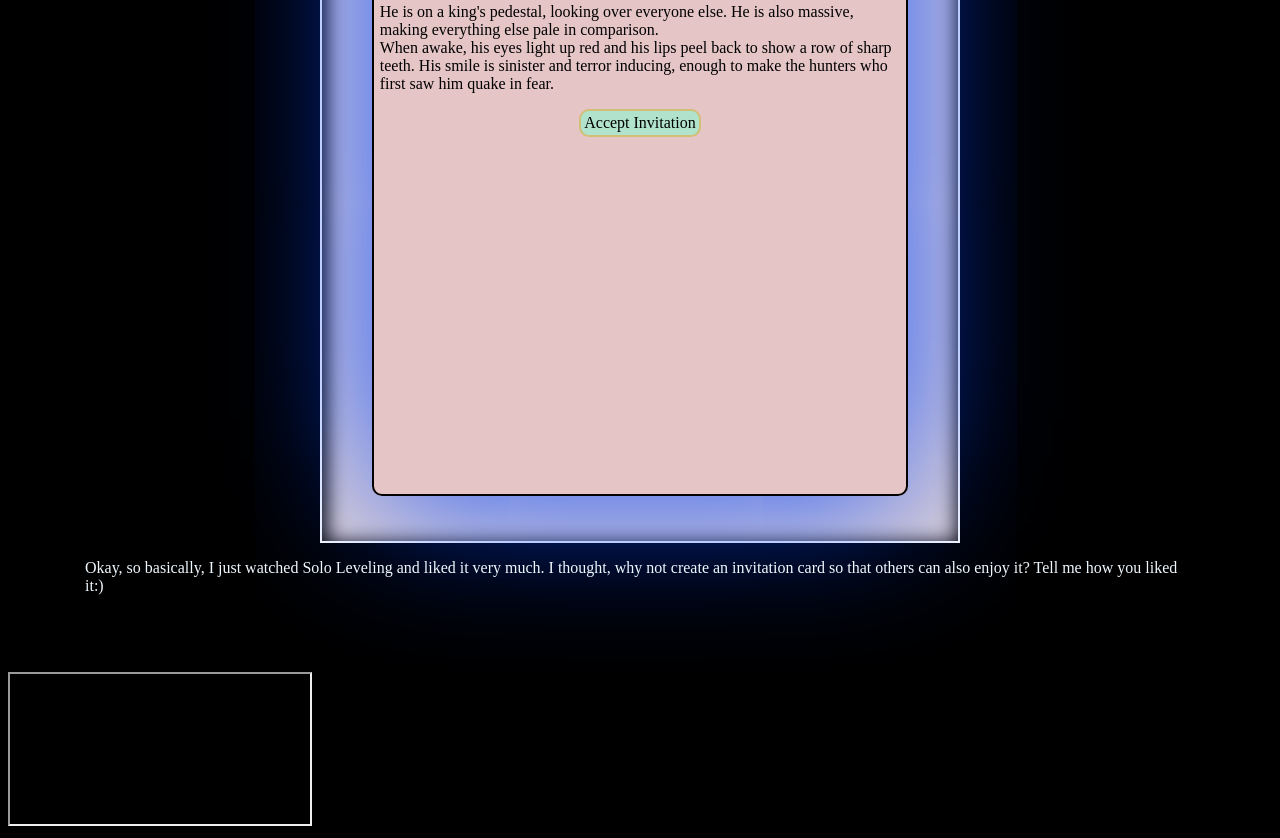
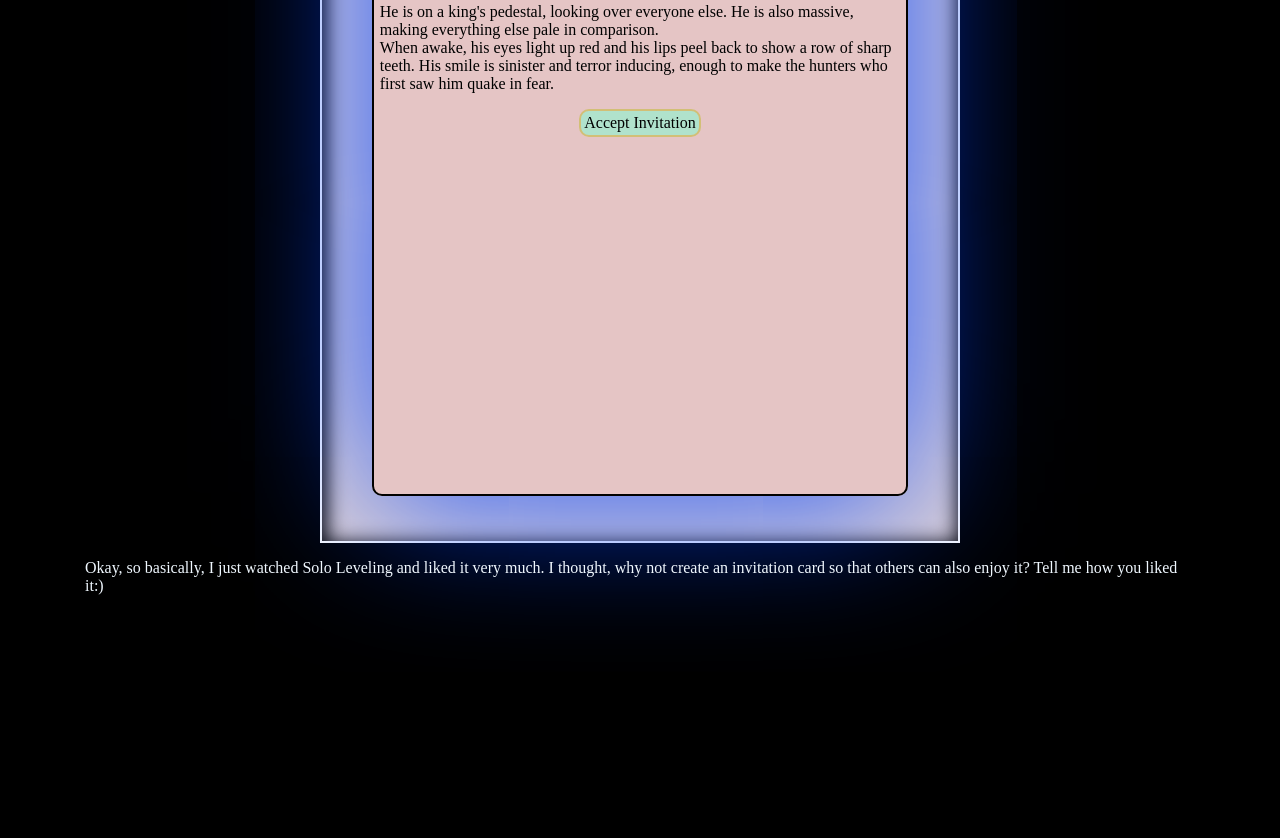
Before and after one commit to BhargavShekhar/In, a plain HTML site: page index.html in a window 1280 px wide. Shown: the part 814-1652 px from the top of the page. After the commit the page ends 1486 px from the top, so only its background shows below. Drawn offline with Linux system fonts and the light colour scheme.

Commit message:
Update index.html

```diff
--- a/index.html
+++ b/index.html
@@ -34,6 +34,6 @@
         <source src="Images/inspiring-cinematic-ambient-116199.mp3" type="audio/mp3">
     </audio>
     <!-- Autoplay is allowed. -->
-    <iframe src="Images/inspiring-cinematic-ambient-116199.mp3" allow="autoplay">
+<!--     <iframe src="Images/inspiring-cinematic-ambient-116199.mp3" allow="autoplay"> -->
 </body>
 </html>
```
